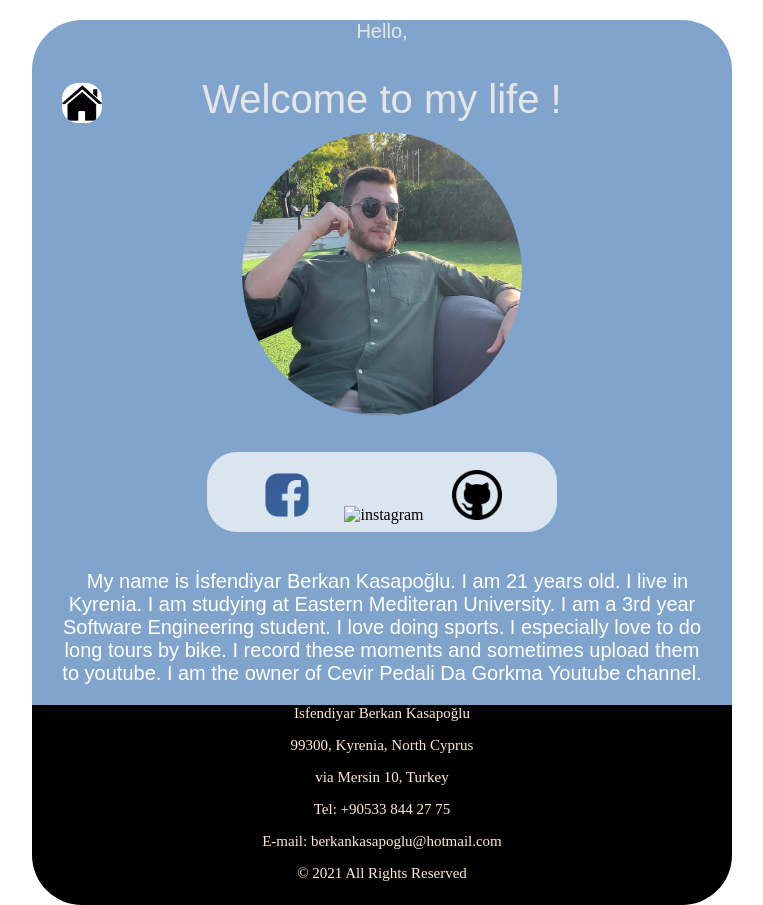
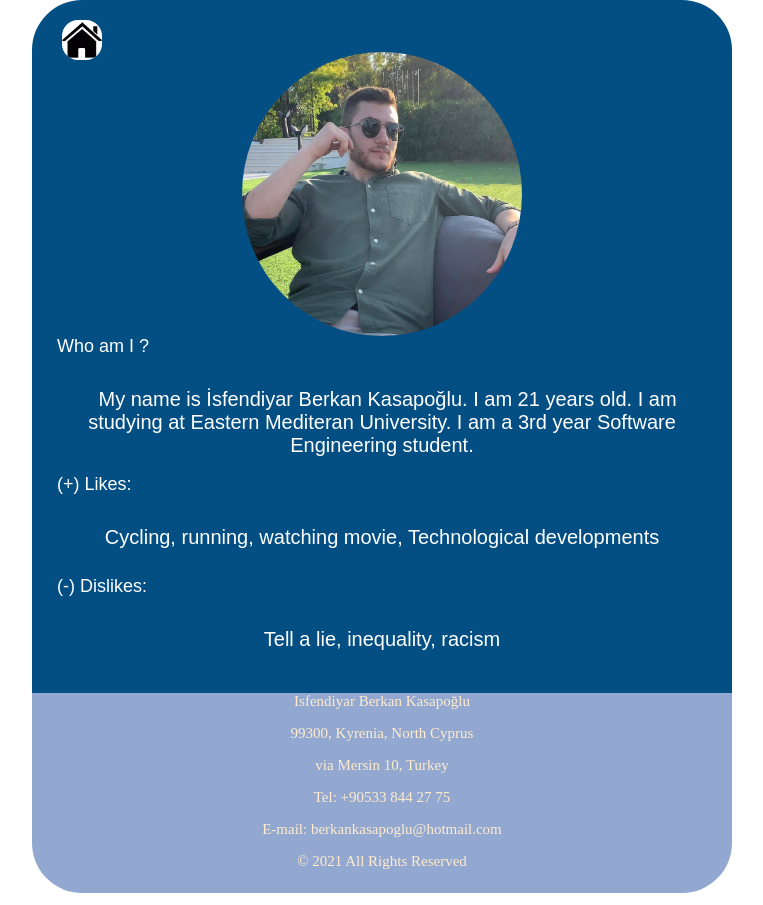
Before and after one commit to IsfendiyarBerkanKasapoglu/my_portfolio, a plain HTML site: page bio.html in a window 1280 px wide. Shown: the whole page, without its empty margins (258-1021 px from the left). Drawn offline with Linux system fonts and the light colour scheme.

Commit message:
secondcommit

```diff
--- a/bio.html
+++ b/bio.html
@@ -10,54 +10,39 @@
 </head>
 
 <body class="body">
-    <div class="cs">
 
-        <tr>
-            <td><p class="clasbaslik0">Hello, </p></td>
+    <div class="cs10">
         <img class="home" onclick="location.href='index.html'" value="Homepage" src="home.png"
-            alt="homepageicon"><td><p class="clasbaslik1">Welcome to my life ! </p></td>
-
-        </tr>
-
+    alt="homepageicon">
+        <br>
+        <br>
         <img class="profil"   value="Homepage" src="prof.jpeg"
             alt="profil picture" >
-
+            <tr>
+                <td>
+                    <p class="a2">Who am I ?</p>
+                    <p class="a1"> &nbsp; My name is İsfendiyar Berkan Kasapoğlu. I am 21 years old. I am studying at Eastern Mediteran University. I am a 3rd year Software Engineering student.</p>
                    <br>
                    <br>
-        <div class="cs3">
-
-
-            <br>
-            <img class="logo" onclick="location.href='https://www.facebook.com/profile.php?id=100002098953742'"
-                value="facebook" src="facebook.png" alt="facebook"> &nbsp; &nbsp; &nbsp; &nbsp;<img class="logo"
-                onclick="location.href='https://www.instagram.com/isfendiyar03/?hl=tr'" value="instagram"
-                src="instagram.png" alt="instagram">&nbsp; &nbsp; &nbsp; &nbsp;<img class="logo"
-                onclick="location.href='https://github.com/IsfendiyarBerkanKasapoglu'" value="github" src="github.png"
-                alt="github">
-        </div>
-        <br>
-        <br>
-        <div>
-            <tr>
-                <td>
-                    <p class="a1"> &nbsp; My name is İsfendiyar Berkan Kasapoğlu. I am 21 years old. I live  in Kyrenia.  I am studying at Eastern Mediteran University. I am a 3rd year Software Engineering student. I love doing sports. I especially love to do long tours by bike. I record these moments and sometimes upload them to youtube. I am the owner of Cevir Pedali Da Gorkma Youtube channel. </p>
+                    <p class="a2">(+) Likes:</p>
+                    <p class="a1">Cycling, running, watching movie, Technological developments </p>
+                    <p class="a2">(-) Dislikes:</p>
+                    <p class="a1"></li>Tell a lie, inequality, racism</p>
                 </td>
             </tr>
 
-        </div>
-        <div class="cs4">
+            <div class="cs004">
                 <p class="text2">Isfendiyar Berkan Kasapoğlu</p>
                 <p class="text2">99300, Kyrenia, North Cyprus</p>
                 <p class="text2">via Mersin 10, Turkey</p>
                 <p class="text2">Tel: +90533 844 27 75</p>
                 <P class="text2">E-mail: berkankasapoglu@hotmail.com</P>
-            <p class="text2">© 2021 All Rights Reserved </p>
+                <p class="text2">© 2021 All Rights Reserved</p>
+            </div>
+        </div>
 
     </div>
 
-
-
-    </div>
 
 
 
--- a/first.css
+++ b/first.css
@@ -1,3 +1,31 @@
+.a2 {
+    color: white;
+    width: 650px;
+    height: 50px;
+    border-radius: 50px;
+    margin: auto;
+    text-align: left;
+    font-size: 18px;
+    font-family: Arial, Helvetica, sans-serif;
+
+}
+.cs004 {
+    background-color: #92a8d1;
+    ;
+    width: 700px;
+    height: 200px;
+    margin: auto;
+    border-bottom-left-radius: 50px;
+    border-bottom-right-radius: 50px;
+
+}
+.cs10 {
+    background-color:#034f84;
+    width: 700px;
+    height: 800px;
+    border-radius: 50px;
+    margin: auto;
+}
 
 .cs7 {
     background-color: #ffffffb6;
@@ -16,13 +44,14 @@
     border-radius: 40%;
     height: 40px;
     width: 40px;
+    padding-top: -100px;
 
 
 }
 .a1 {
     color: white;
     width: 650px;
-    height: 120px;
+    height: 50px;
     border-radius: 50px;
     margin: auto;
     font-size: 20px;
@@ -31,14 +60,14 @@
 
 }
 .cs06 {
-    background-color: #4f80b8b6;
+    background-color:#034f84;
     width: 700px;
     height: 1100px;
     border-radius: 50px;
     margin: auto;
 }
 .cs {
-    background-color: #4f80b8b6;
+    background-color:#034f84;
     width: 700px;
     height: 800px;
     border-radius: 50px;
@@ -46,23 +75,25 @@
 }
 .cs3 {
     background-color: #ffffffb6;
-    width: 350px;
+    width: 300px;
     height: 80px;
     border-radius: 30px;
     margin: auto;
 }
 .cs4 {
-    background-color: rgb(0, 0, 0);
+    background-color: #92a8d1;
+    ;
     width: 700px;
     height: 200px;
     margin: auto;
     border-bottom-left-radius: 50px;
     border-bottom-right-radius: 50px;
+
 }
 .cs04 {
-    background-color: #4f80b8b6;
+    background-color: #034f84;
     width: 700px;
-    height: 1000px;
+    height: 800px;
     border-radius: 50px;
     margin: auto;
 
```
Also changed, not shown: index.html (+8 -7 lines), social.html (+3 -19 lines), 1 other file. Lines whose indentation alone changed are shown as unchanged.
